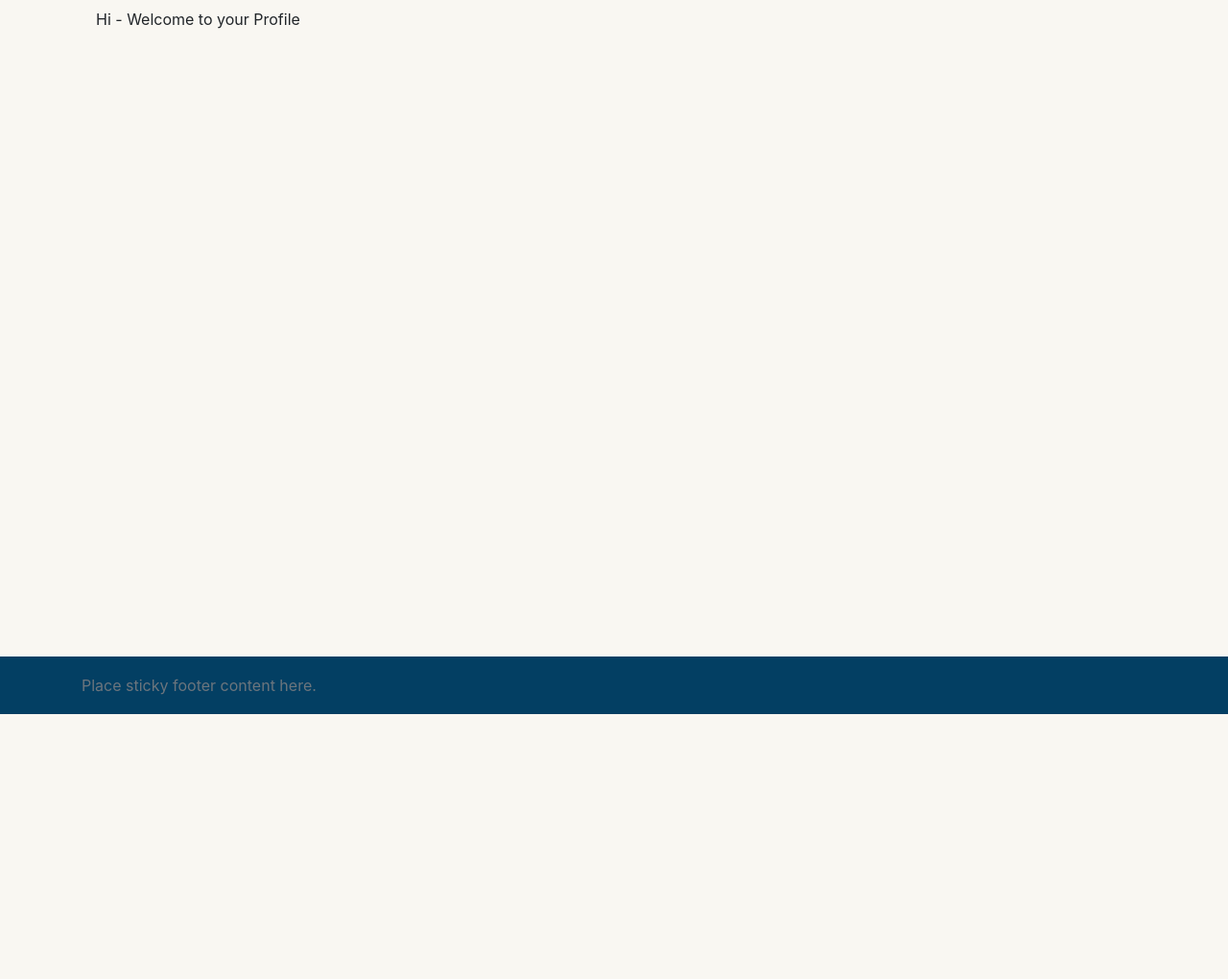
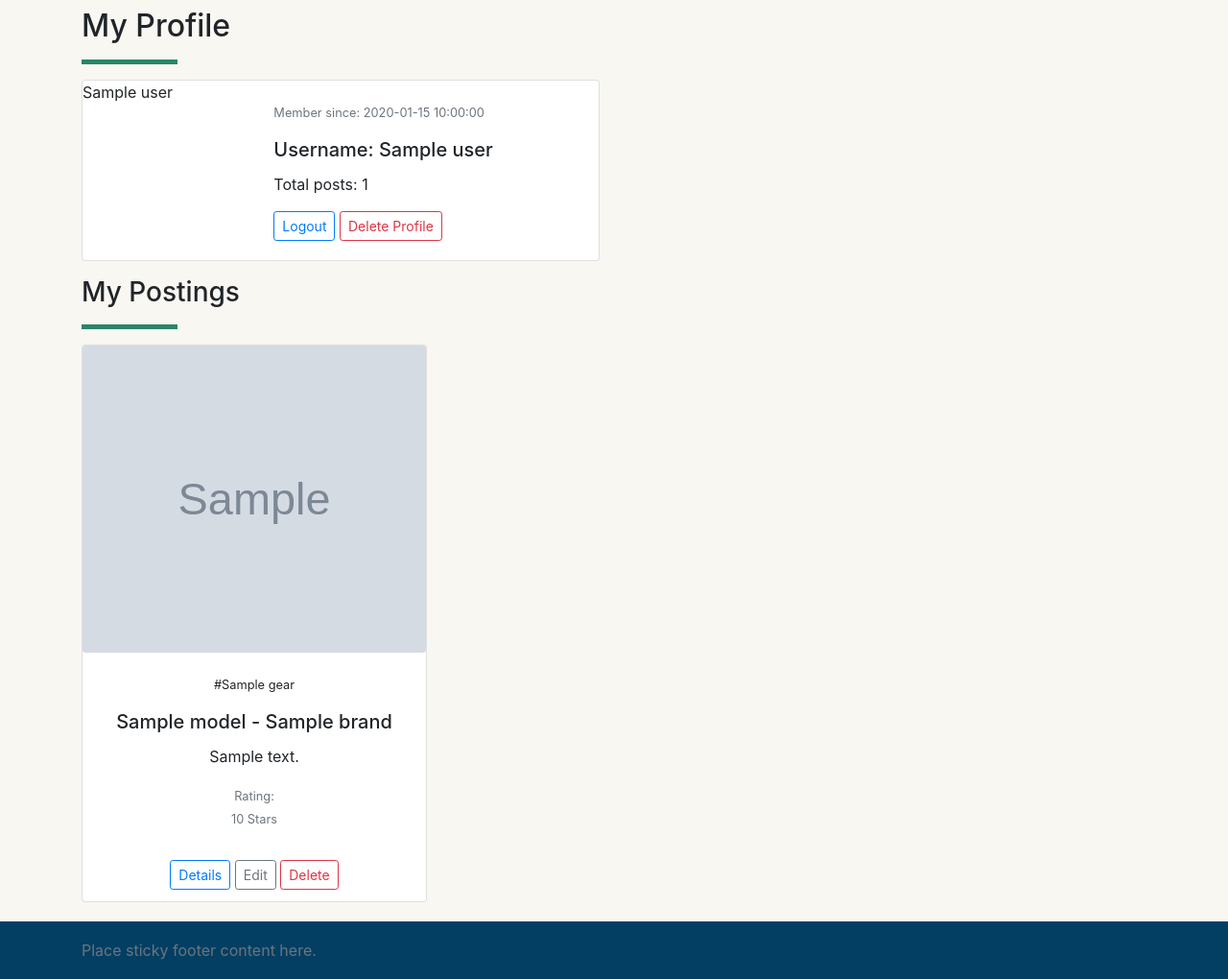
Before and after one commit to p0wen/shelter, a Flask app: page /myprofile/sample in a window 1280 px wide. Shown: the part 56-1076 px from the top of the page at 96% size. Before the commit the page ends 800 px from the top, so only its background shows below. Run offline with Flask 2, Linux system fonts and the light colour scheme; the visitor is signed in with stand-in values (Sample User, id 1); grey boxes marked "Sample" are stand-in pictures; a database or web service that is not in the repository returns one stand-in record (values such as "Sample title"); parts of the project's set-up code (start-up, migrations or seed data) failed here and were passed over; some libraries are stand-ins or nearby versions.

Commit message:
feat: extend signup data, incl. logout and del acc feat in myprofile

```diff
--- a/app.py
+++ b/app.py
@@ -56,6 +56,7 @@ def signin():
 
 @app.route('/signup', methods=['POST', 'GET'])
 def signup():
+    created_on = date.today()
     if request.method == 'POST':
         existing_user = users.find_one({'name': request.form['username']})
 
@@ -63,7 +64,11 @@ def signup():
             hashpass = bcrypt.hashpw(
                 request.form['pass'].encode('utf-8'), bcrypt.gensalt())
             users.insert(
-                {'name': request.form['username'], 'password': hashpass})
+                {'name': request.form['username'],
+                'password': hashpass,
+                'date_registered': created_on.isoformat(),
+                'is_admin': False
+                })
             session['username'] = request.form['username']
             return redirect(url_for('index'))
 
@@ -103,8 +108,18 @@ def add_gear():
 def myprofile(user):
     if session["username"] == user:
         myprofile = users.find_one({"name": user})
-        return render_template('myprofile.html', myprofile=myprofile)
+        user_postings = mongo.db.gear.find({'author': user})
+        total_posts = user_postings.count()
+        return render_template('myprofile.html', myprofile=myprofile, user_post=list(user_postings), total_posts=total_posts)
     return redirect(url_for('index'))
+
+@app.route('/delete_account/<user_id>')
+def delete_account(user_id):
+    del_acc = users.find_one({"_id":ObjectId(user_id), "name": session["username"]})
+    if del_acc:
+        session.pop('username', None)
+        users.remove({'_id': ObjectId(user_id)})
+        return redirect(url_for('index'))
 
 @app.route('/insert_gear', methods=['POST'])
 def insert_gear():
@@ -118,7 +133,7 @@ def insert_gear():
         'description': request.form.get('description'),
         'score': request.form.get('score'),
         'img_url': request.form.get('img_url'),
-        'is_featured': False
+        'is_featured': False,
     }
     gear.insert_one(new_doc)
     return redirect(url_for('get_gear'))
--- a/templates/myprofile.html
+++ b/templates/myprofile.html
@@ -2,8 +2,70 @@
 
 {% block content %}
 
-<div class="container">
- <p>Hi {{ username }} - Welcome to your Profile </p>
+<h2>My Profile</h2>
+<div class="h2-spacer"></div>
+
+<div class="card mb-3" style="max-width: 540px;">
+  <div class="row no-gutters">
+    <div class="col-md-4">
+        <p class="profile-avatar">{{ myprofile.name.capitalize() }}<p>
+    </div>
+    <div class="col-md-8">
+      <div class="card-body">
+            <p class="card-text"><small class="text-muted">Member since: {{ myprofile.date_registered }}</small></p>
+            <h5 class="card-title">Username: {{ myprofile.name }}</h5>
+            <p class="card-text text-bottom">Total posts: {{ total_posts }}</p>
+            <a href="{{url_for('logout', user=myprofile.name)}}" class="btn btn-sm btn-outline-primary ">Logout</a>
+            <button type="button" class="btn btn-sm btn-outline-danger" data-toggle="modal" data-target="#deleteAccount">Delete Profile</a>
+            </button>
+      </div>
+    </div>
+  </div>
+</div>
+
+<h3>My Postings</h2>
+<div class="h2-spacer"></div>
+<div class="container-fluid">
+    <div class="row justify-content-between">
+
+{% for gear in user_post %}
+        <div class="card card-custom mb-1">
+			<img src="{{gear.img_url}}" class="card-img" alt="Gear Picture">
+            <div class="card-body text-center">
+                <p class="card-text"><small>#{{gear.category_name}}</small></p>
+                <h5 class="card-title">{{gear.model}} - {{gear.brand}}</h5>
+                <p class="card-text short-description">{{gear.description}}</p>
+                <p class="card-text text-bottom"><small class="text-muted">Rating:<br>{{gear.score}} Stars</small></p>
+            </div>
+            <div class="card-footer card-footer-shelter text-center">
+                <a href="{{url_for('gear_details', gear_id=gear._id)}}" class="btn btn-sm btn-outline-primary ">Details</a>
+                <a href="{{url_for('edit_gear', gear_id=gear._id)}}" class="btn btn-sm btn-outline-secondary ">Edit</a>
+                <a href="{{url_for('delete_gear', gear_id=gear._id)}}" class="btn btn-sm btn-outline-danger ">Delete</a>
+            </div>
+        </div>
+{% endfor %}
+    </div>
+</div>
+
+<!-- Modal for Account deletion -->
+<div class="modal fade" id="deleteAccount" tabindex="-1" aria-labelledby="deleteAccount" aria-hidden="true">
+  <div class="modal-dialog">
+    <div class="modal-content">
+      <div class="modal-header">
+        <h5 class="modal-title" id="exampleModalLabel">Delete Profile</h5>
+        <button type="button" class="close" data-dismiss="modal" aria-label="Close">
+          <span aria-hidden="true">&times;</span>
+        </button>
+      </div>
+      <div class="modal-body">
+        Are you sure you want to delete your Profile? This will be permanent and can't be undone.
+      </div>
+      <div class="modal-footer">
+        <button type="button" class="btn btn-secondary" data-dismiss="modal">Cancel</button>
+        <a href="{{ url_for('delete_account', user_id=myprofile._id) }}" type="button" class="btn btn-danger">Delete</a>
+      </div>
+    </div>
+  </div>
 </div>
 
 {% endblock %}
```
